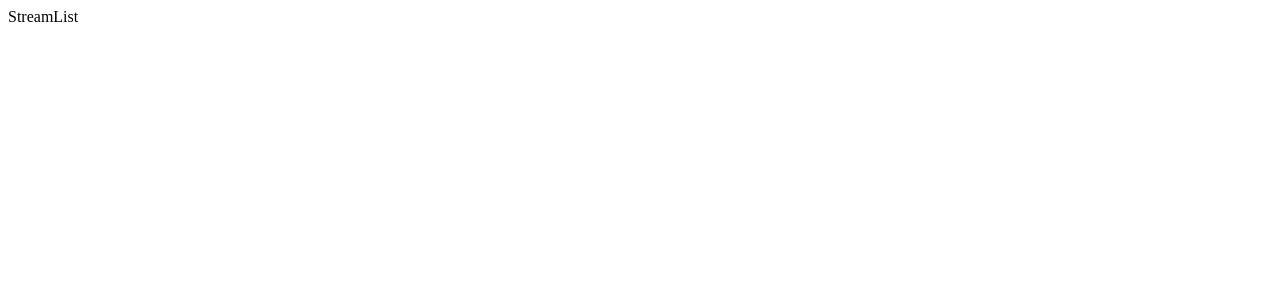
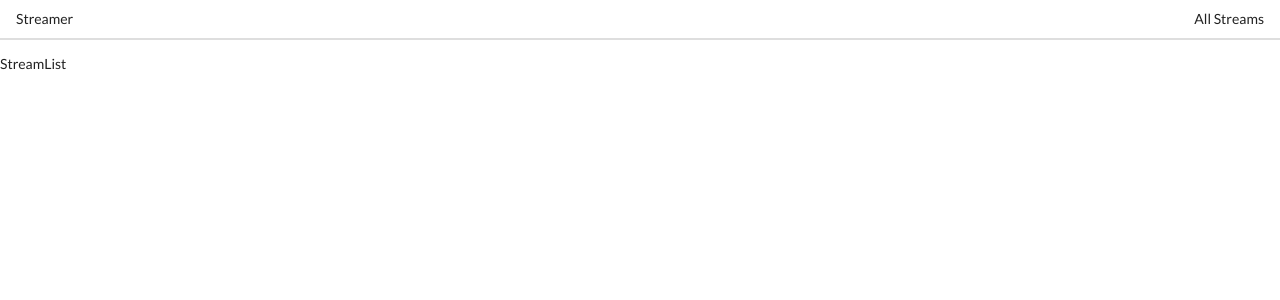
Before and after one commit to janechodance/twitch-practice, a React (Create React App) app: page / in a window 1280 px wide. Shown: the top 300 px of the page. Built offline with nearby package versions, Linux system fonts and the light colour scheme.

Commit message:
set up header

```diff
--- a/public/index.html
+++ b/public/index.html
@@ -9,6 +9,11 @@
       name="description"
       content="Web site created using create-react-app"
     />
+    <link
+  rel="stylesheet"
+  href="https://cdnjs.cloudflare.com/ajax/libs/semantic-ui/2.4.1/semantic.min.css"
+/>
+
     <link rel="apple-touch-icon" href="%PUBLIC_URL%/logo192.png" />
     <!--
       manifest.json provides metadata used when your web app is installed on a
--- a/src/components/App.js
+++ b/src/components/App.js
@@ -5,12 +5,14 @@
 import StreamEdit from "./Streams/StreamEdit";
 import StreamList from "./Streams/StreamList";
 import StreamShow from "./Streams/StreamShow";
-
+import Header from "./Header";
 function App(){
     return(
         <div>
+
             <BrowserRouter>
             <div>
+            <Header />
             <Route path ="/" exact component={StreamList} />
             <Route path= "/streams/new" exact component={StreamCreate} />
             <Route path= "/streams/edit" exact component={StreamEdit} />
@@ -19,6 +21,7 @@
             </div>
 
             </BrowserRouter>
+
             </div>
     )
 };
--- /dev/null
+++ b/src/components/Header.js
@@ -0,0 +1,20 @@
+import React from "react";
+import {Link} from 'react-router-dom'
+
+function Header(){
+    return(
+        <div className="ui secondary pointing menu">
+            <Link to ="/" className="item">
+                Streamer
+            </Link>
+             <div className="right menu">
+             <Link to= "/" className="item">
+                 All Streams
+             </Link>
+
+             </div>
+        </div>
+    )
+};
+
+export default Header;
```
